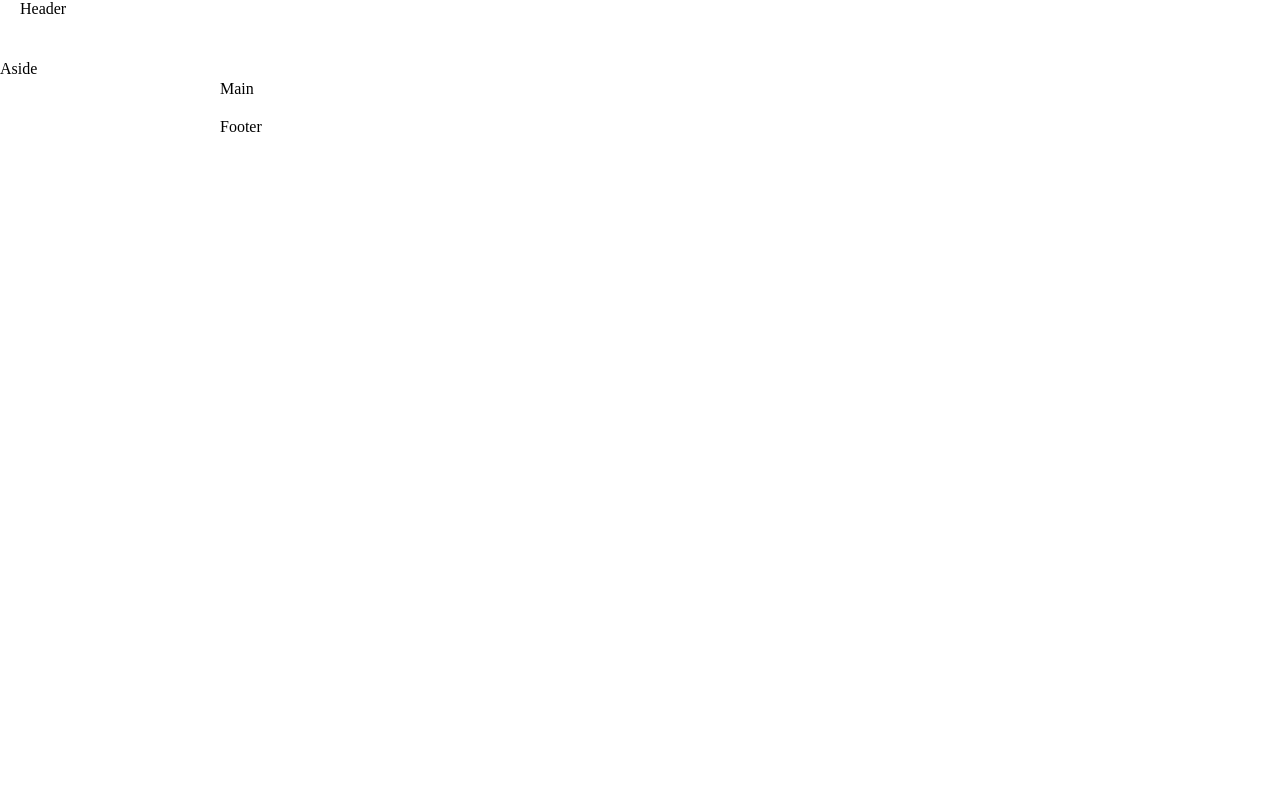
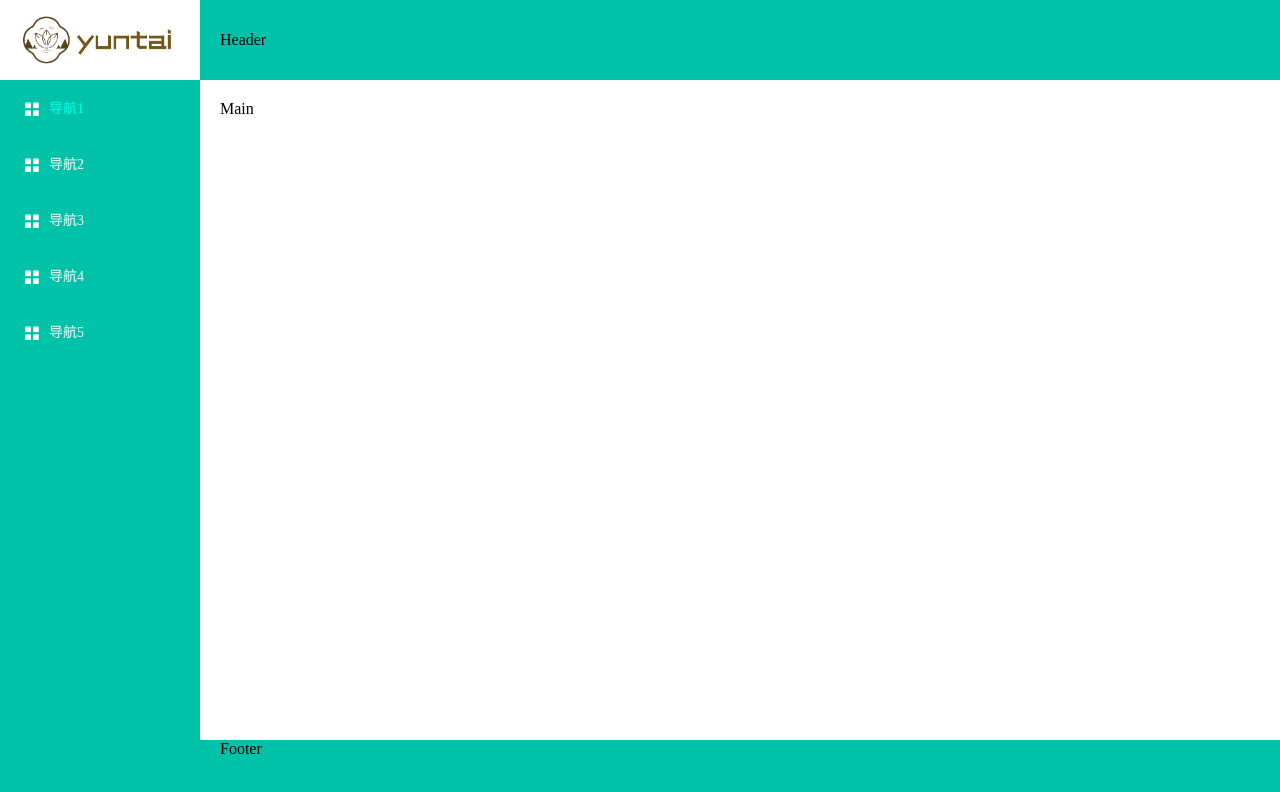
Before and after one commit to zxliang98/yuntai, a Vue app: page /#/ in a window 1280 px wide. Shown: the top 792 px of the page. Built offline with nearby package versions, Linux system fonts and the light colour scheme.

Commit message:
update:基本结构

```diff
--- a/package.json
+++ b/package.json
@@ -11,6 +11,7 @@
     "axios": "^0.19.0",
     "core-js": "^3.4.3",
     "element-ui": "^2.13.0",
+    "express": "^4.17.1",
     "vue": "^2.6.10",
     "vue-router": "^3.1.3",
     "vuex": "^3.1.2"
--- a/src/views/Home.vue
+++ b/src/views/Home.vue
@@ -1,16 +1,42 @@
 <template>
-  <div class="home">
+  <el-container class="home">
+    <el-aside width="200px">
+      <div id="logo"></div>
+      <el-menu
+        default-active="1"
+        class="el-menu-vertical-demo"
+        background-color="#00c2a8"
+        text-color="#fff"
+        active-text-color="#00ffea"
+      >
+        <el-menu-item index="1">
+          <i class="el-icon-menu"></i>
+          <span slot="title">导航1</span>
+        </el-menu-item>
+        <el-menu-item index="2">
+          <i class="el-icon-menu"></i>
+          <span slot="title">导航2</span>
+        </el-menu-item>
+        <el-menu-item index="3">
+          <i class="el-icon-menu"></i>
+          <span slot="title">导航3</span>
+        </el-menu-item>
+        <el-menu-item index="4">
+          <i class="el-icon-menu"></i>
+          <span slot="title">导航4</span>
+        </el-menu-item>
+        <el-menu-item index="5">
+          <i class="el-icon-menu"></i>
+          <span slot="title">导航5</span>
+        </el-menu-item>
+      </el-menu>
+    </el-aside>
     <el-container>
-      <el-header>Header</el-header>
-      <el-container>
-        <el-aside width="200px">Aside</el-aside>
-        <el-container>
-          <el-main>Main</el-main>
-          <el-footer>Footer</el-footer>
-        </el-container>
-      </el-container>
+      <el-header style="height:80px">Header</el-header>
+      <el-main>Main</el-main>
+      <el-footer>Footer</el-footer>
     </el-container>
-  </div>
+  </el-container>
 </template>
 
 <script>
@@ -21,4 +47,41 @@ export default {
 </script>
 
 <style lang="less" scoped>
+@base_color: #00c2a8;
+@active_color: #00ffea;
+.home {
+  width: 100%;
+  height: 100%;
+  position: absolute;
+  top: 0;
+  left: 0;
+  // background-color: #ccc;
+  .el-aside {
+    padding-top: 80px;
+    position: relative;
+    background-color: @base_color;
+    #logo {
+      width: 200px;
+      height: 80px;
+      position: absolute;
+      top: 0;
+      left: 0;
+      background: #fff url("./../assets/logo.png") no-repeat center / 160px auto;
+    }
+    .el-menu {
+      height: 100%;
+      border: 0 none;
+    }
+    /deep/.el-menu-item i  {
+      color: #fff;
+    }
+  }
+  .el-header {
+    line-height: 80px;
+    background-color: @base_color;
+  }
+  .el-footer {
+    background-color: @base_color;
+  }
+}
 </style>
```
Also changed, not shown: src/assets/logo.png, src/backend/app.js (added), 1 other file (tests, documents, lock files or other folders).
